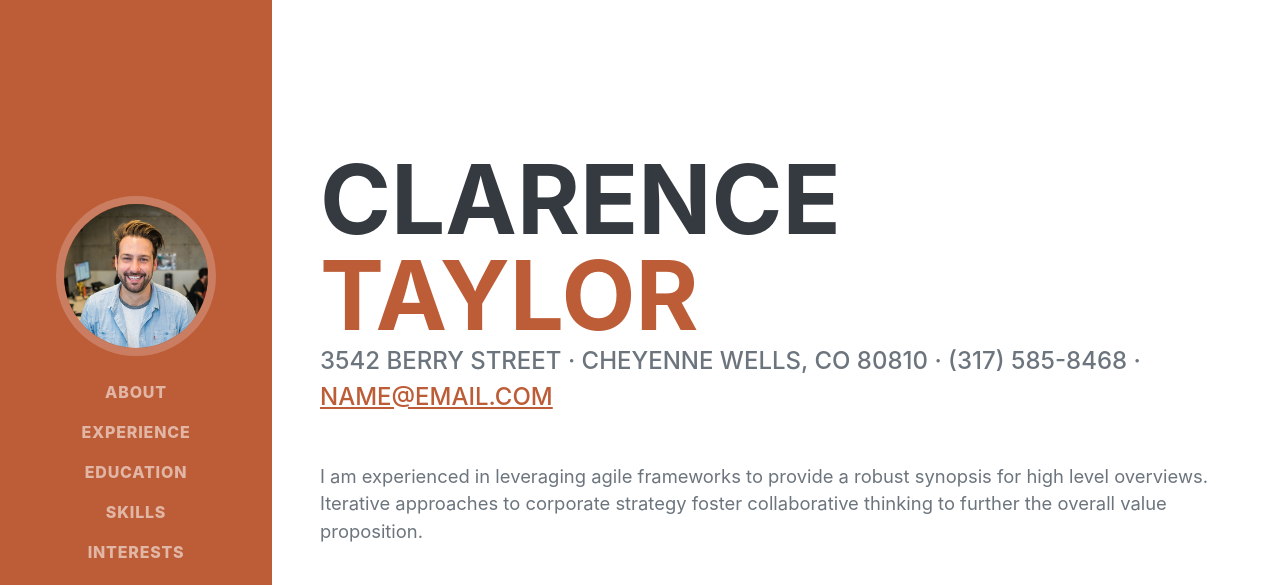
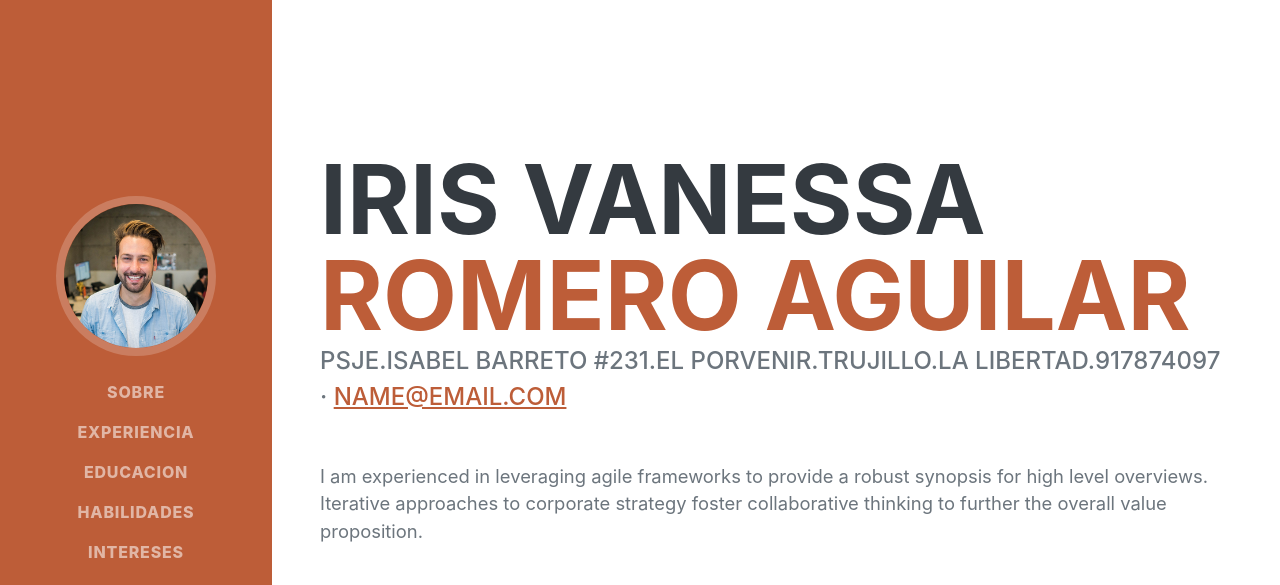
Before and after one commit to VANESSAROMER/CURRICULUM-VITAE, a plain HTML site: page index.html in a window 1280 px wide. Shown: the top 585 px of the page. Drawn offline with nearby package versions, Linux system fonts and the light colour scheme; a web font is replaced by a local one.

Commit message:
Update index.html

```diff
--- a/index.html
+++ b/index.html
@@ -25,12 +25,12 @@
             <button class="navbar-toggler" type="button" data-bs-toggle="collapse" data-bs-target="#navbarResponsive" aria-controls="navbarResponsive" aria-expanded="false" aria-label="Toggle navigation"><span class="navbar-toggler-icon"></span></button>
             <div class="collapse navbar-collapse" id="navbarResponsive">
                 <ul class="navbar-nav">
-                    <li class="nav-item"><a class="nav-link js-scroll-trigger" href="#about">About</a></li>
-                    <li class="nav-item"><a class="nav-link js-scroll-trigger" href="#experience">Experience</a></li>
-                    <li class="nav-item"><a class="nav-link js-scroll-trigger" href="#education">Education</a></li>
-                    <li class="nav-item"><a class="nav-link js-scroll-trigger" href="#skills">Skills</a></li>
-                    <li class="nav-item"><a class="nav-link js-scroll-trigger" href="#interests">Interests</a></li>
-                    <li class="nav-item"><a class="nav-link js-scroll-trigger" href="#awards">Awards</a></li>
+                    <li class="nav-item"><a class="nav-link js-scroll-trigger" href="#about">Sobre</a></li>
+                    <li class="nav-item"><a class="nav-link js-scroll-trigger" href="#experience">Experiencia</a></li>
+                    <li class="nav-item"><a class="nav-link js-scroll-trigger" href="#education">Educacion</a></li>
+                    <li class="nav-item"><a class="nav-link js-scroll-trigger" href="#skills">Habilidades</a></li>
+                    <li class="nav-item"><a class="nav-link js-scroll-trigger" href="#interests">Intereses</a></li>
+                    <li class="nav-item"><a class="nav-link js-scroll-trigger" href="#awards">Premios</a></li>
                 </ul>
             </div>
         </nav>
@@ -40,11 +40,11 @@
             <section class="resume-section" id="about">
                 <div class="resume-section-content">
                     <h1 class="mb-0">
-                        Clarence
-                        <span class="text-primary">Taylor</span>
+                        Iris Vanessa
+                        <span class="text-primary">Romero Aguilar</span>
                     </h1>
                     <div class="subheading mb-5">
-                        3542 Berry Street · Cheyenne Wells, CO 80810 · (317) 585-8468 ·
+                        Psje.Isabel Barreto #231.El Porvenir.Trujillo.La Libertad.917874097 ·
                         <a href="mailto:name@email.com">name@email.com</a>
                     </div>
                     <p class="lead mb-5">I am experienced in leveraging agile frameworks to provide a robust synopsis for high level overviews. Iterative approaches to corporate strategy foster collaborative thinking to further the overall value proposition.</p>
```
